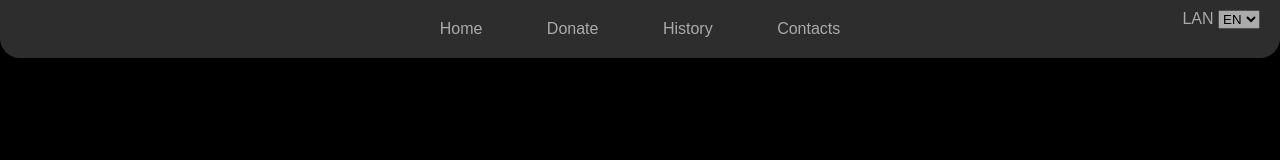
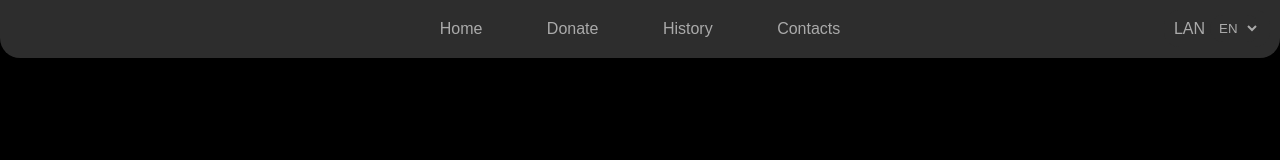
Before and after one commit to vladisserge/lisfr, a plain HTML site: page index.html in a window 1280 px wide. Shown: the top 160 px of the page. Drawn offline with Linux system fonts and the light colour scheme; files whose address does not match are found by name.

Commit message:
Update index.html

```diff
--- a/index.html
+++ b/index.html
@@ -46,6 +46,17 @@
         }
 
         /* Стили для меню */
+        .menu-container {
+            position: fixed; /* Фиксированное положение для контейнера меню */
+            top: 0;
+            width: 100%; /* Ширина контейнера по всей ширине экрана */
+            z-index: 1000; /* Очень высокий индекс, чтобы контейнер был поверх всего */
+            opacity: 0; /* Начальная прозрачность для анимации появления */
+            transition: opacity 1s ease-in-out; /* Анимация появления контейнера */
+        }
+        .menu-container.show {
+            opacity: 1; /* Показываем контейнер после анимации */
+        }
         .menu {
             list-style-type: none;
             padding: 10px 0;
@@ -55,15 +66,6 @@
             text-align: center;
             border-bottom-left-radius: 20px; /* Скругление левого нижнего угла */
             border-bottom-right-radius: 20px; /* Скругление правого нижнего угла */
-            position: fixed; /* Фиксированное положение для меню */
-            width: 100%; /* Ширина меню по всей ширине экрана */
-            top: 0; /* Располагаем меню вверху */
-            z-index: 1000; /* Очень высокий индекс, чтобы оно было поверх всего */
-            opacity: 0; /* Начальная прозрачность для анимации появления */
-            transition: opacity 1s ease-in-out; /* Анимация появления меню */
-        }
-        .menu.show {
-            opacity: 1; /* Показываем меню после анимации */
         }
         .menu li {
             display: inline;
@@ -96,6 +98,29 @@
         .content.show {
             opacity: 1; /* Показываем контент после анимации */
         }
+
+        /* Стили для переключателя языка */
+        .language-switcher {
+            position: absolute;
+            top: 10px;
+            right: 10px;
+            display: flex;
+            align-items: center;
+            background-color: #444;
+            padding: 5px 10px;
+            border-radius: 15px;
+            color: #fff;
+        }
+        .language-switcher select {
+            background-color: #444;
+            color: #fff;
+            border: none;
+            margin-left: 5px;
+            padding: 5px;
+            border-radius: 15px;
+            outline: none;
+            cursor: pointer;
+        }
     </style>
 </head>
 <body>
@@ -104,20 +129,25 @@
         <img src="lisfr_logo.png" alt="PNG изображение">
     </div>
 
+    <!-- Контейнер для меню и переключателя языка -->
+    <div class="menu-container">
         <!-- Меню -->
         <ul class="menu">
             <li><a href="#" data-translate="menu.home">Home</a></li>
             <li><a href="#" data-translate="menu.donate">Donate</a></li>
             <li><a href="#" data-translate="menu.history">History</a></li>
             <li><a href="#" data-translate="menu.contacts">Contacts</a></li>
-        <li style="position: absolute; top: 10px; right: 10px;">
+        </ul>
+
+        <!-- Переключатель языка -->
+        <div class="language-switcher">
             <span>LAN</span>
             <select id="language-selector">
                 <option value="en">EN</option>
                 <option value="ru">RU</option>
             </select>
-        </li>
-    </ul>
+        </div>
+    </div>
 
     <!-- Содержимое страницы -->
     <div class="content">
@@ -129,8 +159,7 @@
     <script>
         window.onload = function() {
             const splash = document.querySelector('.splash');
-            const img = document.querySelector('.splash img');
-            const menu = document.querySelector('.menu');
+            const menuContainer = document.querySelector('.menu-container');
             const content = document.querySelector('.content');
 
             // Показываем заставку
@@ -142,9 +171,9 @@
             setTimeout(() => {
                 splash.style.opacity = 0;
                 setTimeout(() => {
-                    menu.classList.add('show'); // Показываем меню
+                    menuContainer.classList.add('show'); // Показываем контейнер меню
                     content.classList.add('show'); // Показываем содержимое
-                }, 1000); // Задержка перед показом меню и содержимого
+                }, 1000); // Задержка перед показом контейнера меню и содержимого
             }, 3500); // Время исчезновения заставки (3 секунды + 1.5 секунды на появление)
 
             // Скрываем заставку окончательно
@@ -159,7 +188,7 @@
         });
 
         function loadLanguage(lang) {
-            fetch(`${lang}.json`)
+            fetch(`translations/${lang}.json`)
                 .then(response => response.json())
                 .then(translations => {
                     applyTranslations(translations);
@@ -180,7 +209,6 @@
 
         document.addEventListener('DOMContentLoaded', function() {
             const savedLanguage = localStorage.getItem('selectedLanguage') || 'en';
-            document.getElementById('language-selector').value = savedLanguage;
             loadLanguage(savedLanguage);
         });
     </script>
```
Lines whose indentation alone changed are shown as unchanged.
